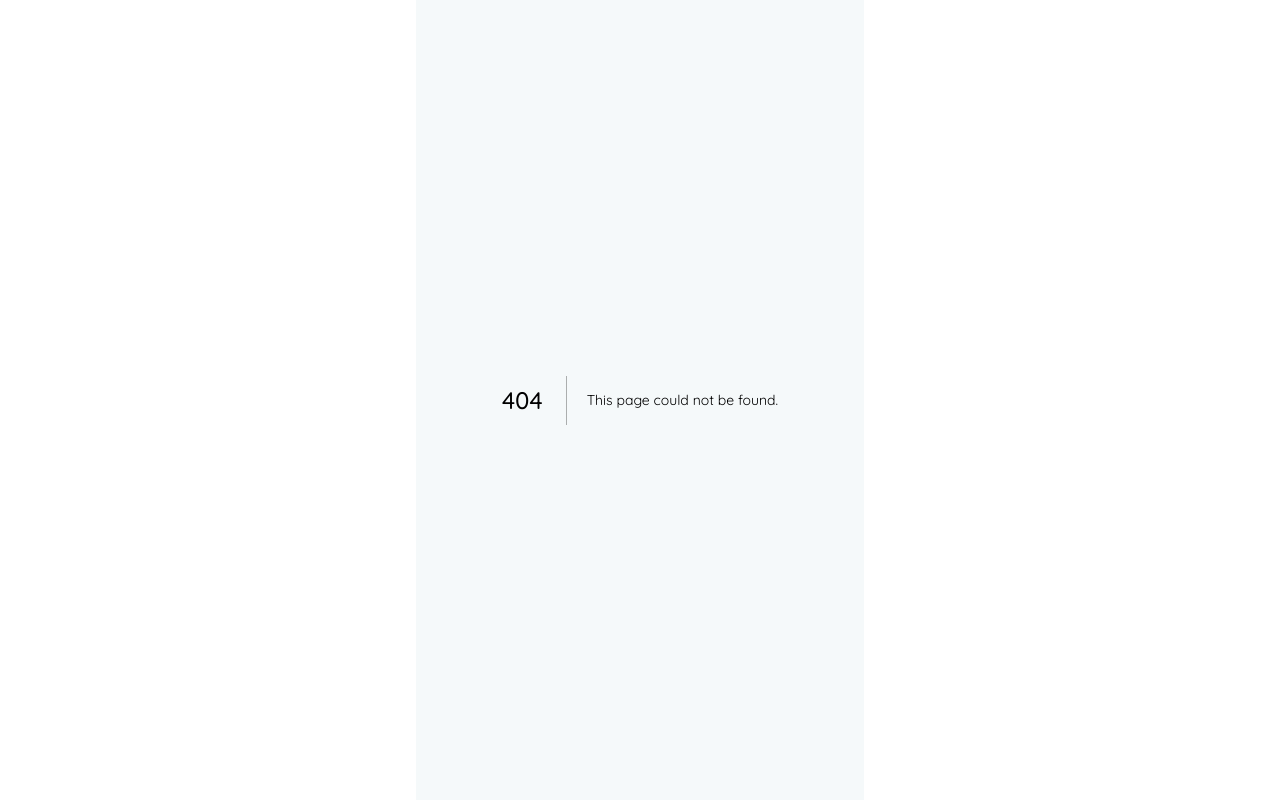
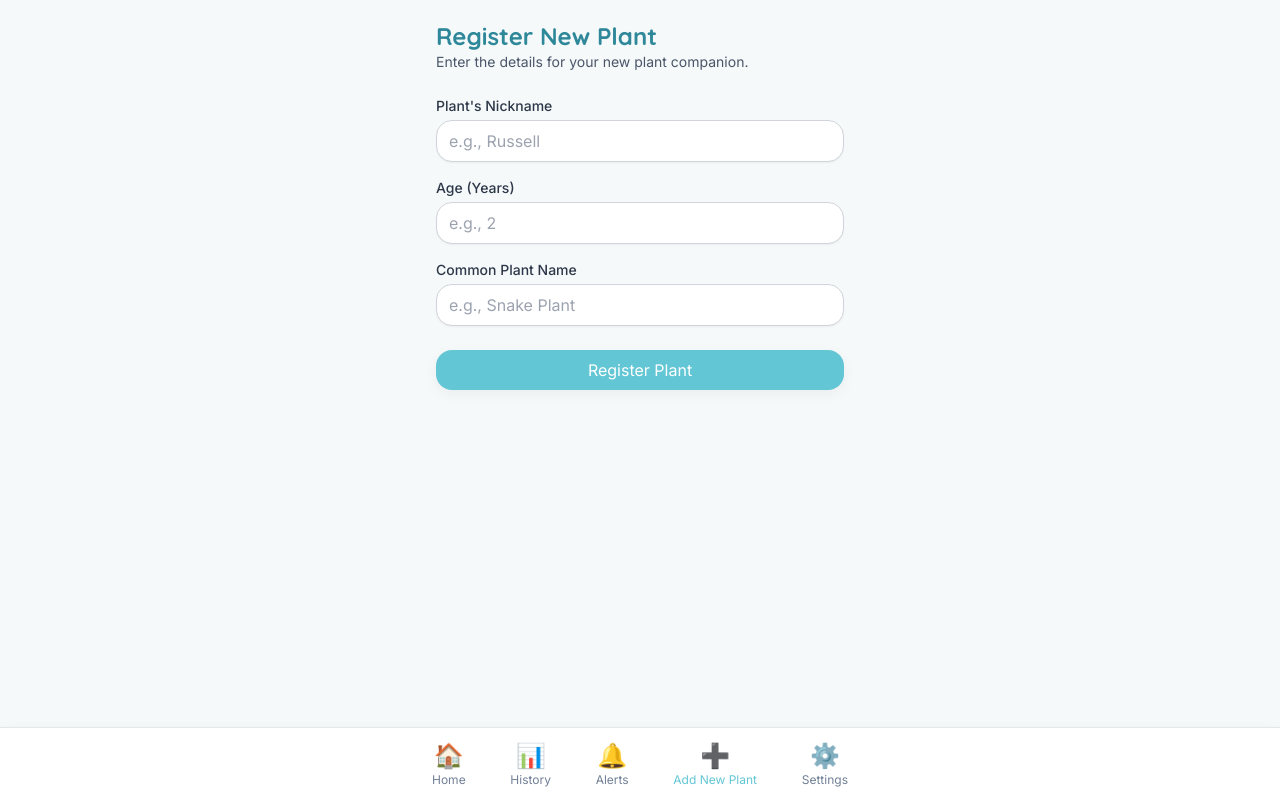
Before and after one commit to nmack41/dry_guy, a Next.js app: page /add-plant in a window 1280 px wide. Before the commit this address had no page. Built offline with nearby package versions, Linux system fonts and the light colour scheme.

Commit message:
added Add New Plant

```diff
--- /dev/null
+++ b/app/add-plant/page.js
@@ -0,0 +1,136 @@
+"use client"; // This page needs client-side interactivity (useState, event handlers)
+
+import { useState } from "react";
+import Navigation from "../components/Navigation"; // Assuming Navigation is needed
+
+export default function RegisterPlantPage() {
+  // State for each input field
+  const [plantName, setPlantName] = useState("");
+  const [plantAge, setPlantAge] = useState(""); // Keep as string for input, parse later if needed
+  const [commonName, setCommonName] = useState("");
+  // Optional: State for feedback/loading
+  const [message, setMessage] = useState("");
+
+  // Handle form submission
+  const handleSubmit = (event) => {
+    event.preventDefault(); // Prevent default browser form submission
+    setMessage("Adding plant..."); // Provide feedback
+
+    // --- Placeholder for Actual Registration Logic ---
+    // In a real app, you would typically:
+    // 1. Validate the input (e.g., ensure age is a number)
+    // 2. Send the data (plantName, plantAge, commonName) to your backend API
+    // 3. Handle the API response (success or error)
+    // 4. Potentially redirect the user or clear the form
+
+    console.log("Submitting new plant data:", {
+      name: plantName,
+      age: parseInt(plantAge) || 0, // Example: Parse age to number
+      commonName: commonName,
+    });
+
+    // Simulate API call delay and success
+    setTimeout(() => {
+      setMessage(`Plant "${plantName}" registered successfully!`);
+      // Optionally clear the form
+      setPlantName("");
+      setPlantAge("");
+      setCommonName("");
+    }, 1500);
+    // --- End Placeholder ---
+  };
+
+  return (
+    <main className="min-h-screen pb-16">
+      <div className="p-5">
+        <div className="mb-6">
+          <h1 className="text-2xl font-bold text-primary-dark">
+            Register New Plant
+          </h1>
+          <p className="text-sm text-text-secondary">
+            Enter the details for your new plant companion.
+          </p>
+        </div>
+
+        {/* Form Section */}
+        <form onSubmit={handleSubmit} className="space-y-4">
+          {/* Plant Name Input */}
+          <div>
+            <label
+              htmlFor="plantName"
+              className="block text-sm font-medium text-text-primary mb-1"
+            >
+              Plant's Nickname
+            </label>
+            <input
+              type="text"
+              id="plantName"
+              value={plantName}
+              onChange={(e) => setPlantName(e.target.value)}
+              required
+              className="w-full px-3 py-2 border border-gray-300 rounded-xl shadow-sm focus:outline-none focus:ring-1 focus:ring-primary focus:border-primary"
+              placeholder="e.g., Russell"
+            />
+          </div>
+
+          {/* Plant Age Input */}
+          <div>
+            <label
+              htmlFor="plantAge"
+              className="block text-sm font-medium text-text-primary mb-1"
+            >
+              Age (Years)
+            </label>
+            <input
+              type="number" // Use number type for age
+              id="plantAge"
+              value={plantAge}
+              onChange={(e) => setPlantAge(e.target.value)}
+              required
+              min="0" // Optional: prevent negative age
+              className="w-full px-3 py-2 border border-gray-300 rounded-xl shadow-sm focus:outline-none focus:ring-1 focus:ring-primary focus:border-primary"
+              placeholder="e.g., 2"
+            />
+          </div>
+
+          {/* Common Name Input */}
+          <div>
+            <label
+              htmlFor="commonName"
+              className="block text-sm font-medium text-text-primary mb-1"
+            >
+              Common Plant Name
+            </label>
+            <input
+              type="text"
+              id="commonName"
+              value={commonName}
+              onChange={(e) => setCommonName(e.target.value)}
+              required
+              className="w-full px-3 py-2 border border-gray-300 rounded-xl shadow-sm focus:outline-none focus:ring-1 focus:ring-primary focus:border-primary"
+              placeholder="e.g., Snake Plant"
+            />
+          </div>
+
+          {/* Submit Button */}
+          <div className="pt-2">
+            <button
+              type="submit"
+              className="w-full button-primary" // Use existing button style
+            >
+              Register Plant
+            </button>
+          </div>
+
+          {/* Feedback Message Area */}
+          {message && (
+            <p className="text-sm text-center text-green-600 mt-4">{message}</p>
+          )}
+        </form>
+      </div>
+
+      {/* Include navigation if desired */}
+      <Navigation />
+    </main>
+  );
+}
--- a/app/components/Navigation.js
+++ b/app/components/Navigation.js
@@ -13,6 +13,7 @@ export default function Navigation() {
     { label: "History", href: "/history", icon: "📊" },
     { label: "Alerts", href: "/alerts", icon: "🔔" },
     // { label: "Customize", href: "/customize", icon: "🎨" },
+    { label: "Add New Plant", href: "/add-plant", icon: "➕" },
     { label: "Settings", href: "/settings", icon: "⚙️" },
   ];
 
```
